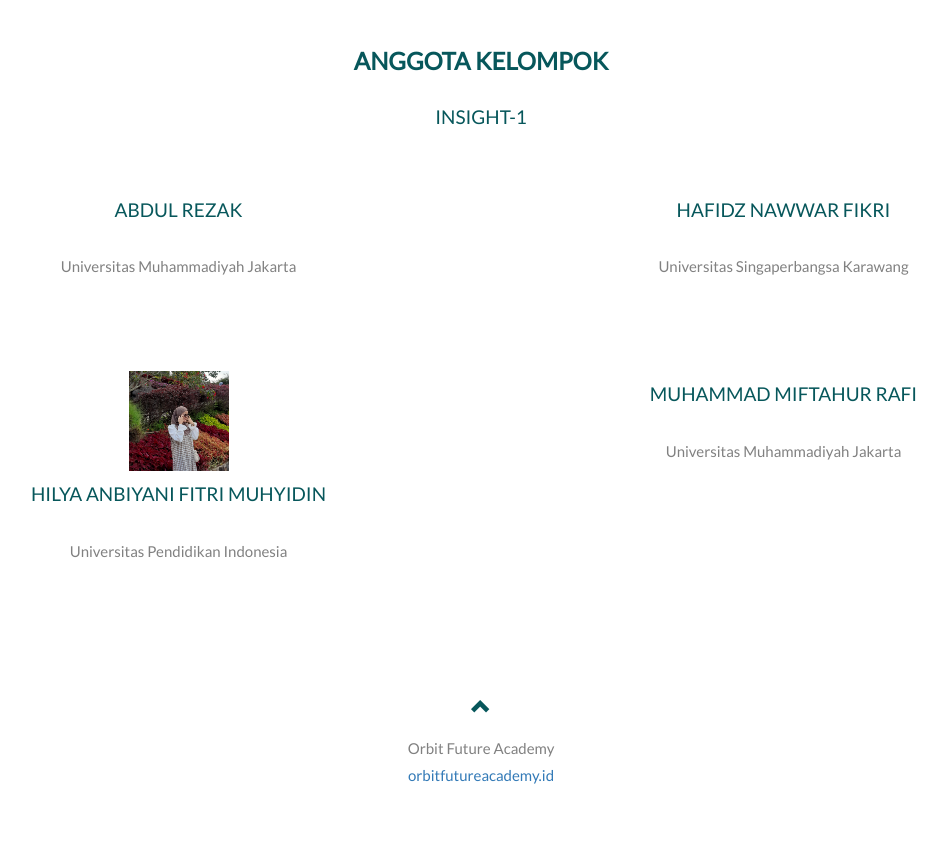
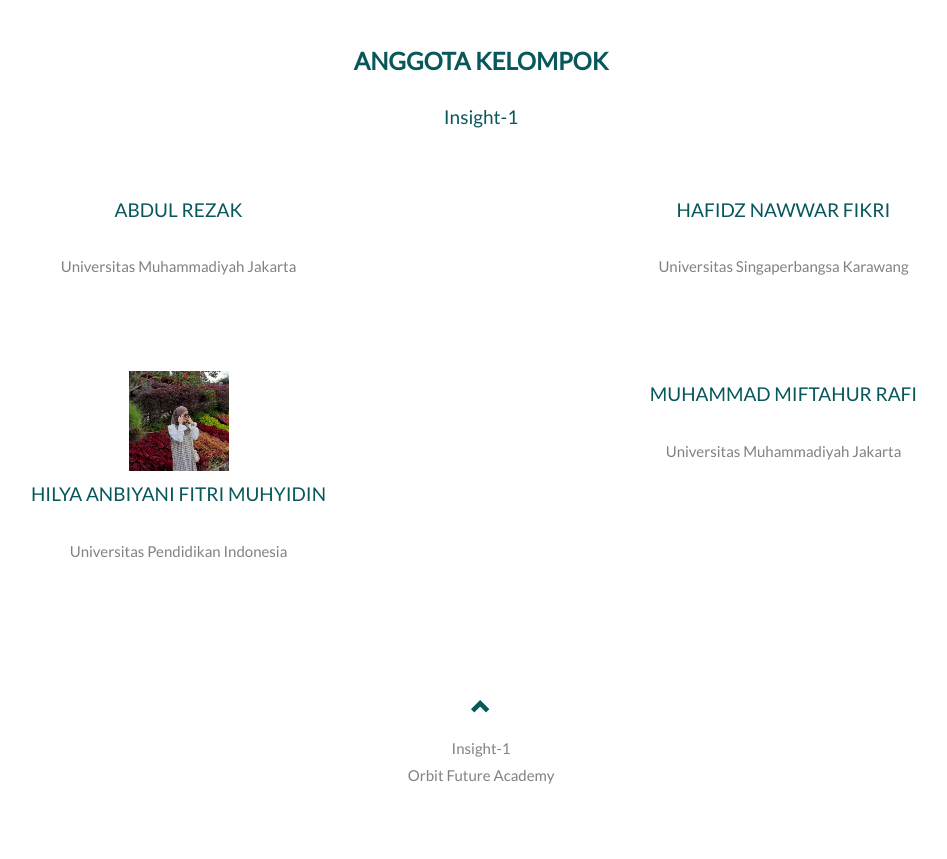
Before and after one commit to hilya09/deployment-ds, a Flask app: page / in a window 1280 px wide. Shown: the part 2068-2927 px from the top of the page, without its empty margins (159-1106 px from the left). Run offline with Flask 3, Linux system fonts and the light colour scheme; parts of the project's set-up code (start-up, migrations or seed data) failed here and were passed over.

Commit message:
Update footer

```diff
--- a/templates/index.html
+++ b/templates/index.html
@@ -172,7 +172,7 @@
 	<div id="anggotaKelompok" class="container-fluid text-center">
 		<br>
 		<h2>ANGGOTA KELOMPOK</h2>
-		<h4>INSIGHT-1</h4>
+		<h4>Insight-1</h4>
 		<br>
 		<div class="row slideanim">
 			<div class="col-sm-6">
@@ -203,7 +203,7 @@
 		<a href="#halamanku" title="To Top">
 			<span class="glyphicon glyphicon-chevron-up"></span>
 		</a>
-		<p>Orbit Future Academy <br> <a href="https://orbitfutureacademy.id/">orbitfutureacademy.id</a></p>
+		<p>Insight-1 <br> Orbit Future Academy</p>
 	</footer>
 
 	<!-- JavaScript untuk Animasi Scroll dan Prediksi Model -->
```
